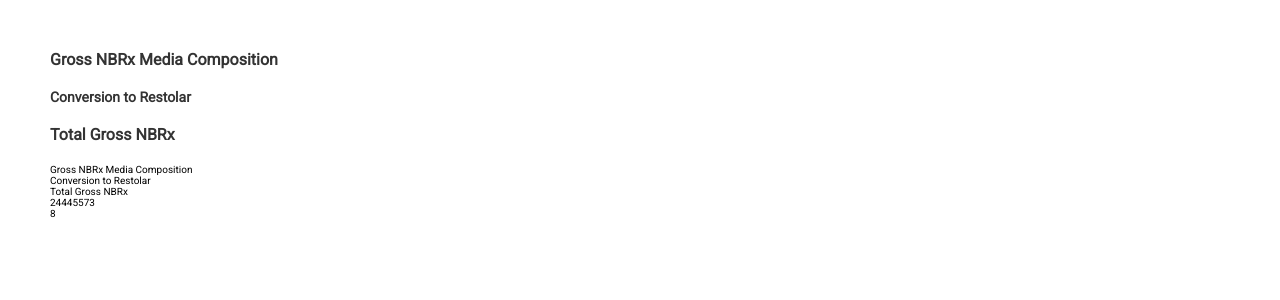
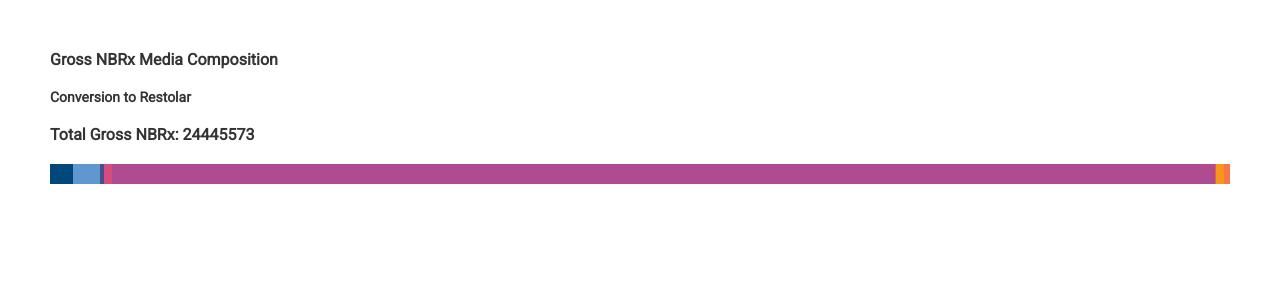
Before and after one commit to lizage/dataToChart, a React (Create React App) app: page / in a window 1280 px wide. Shown: the top 300 px of the page. Built offline with nearby package versions, Linux system fonts and the light colour scheme.

Commit message:
StackedChart component added

```diff
--- a/src/App.js
+++ b/src/App.js
@@ -2,6 +2,7 @@
 import { useSelector, useDispatch } from "react-redux";
 import { updateInput } from "./redux/input/inputSlice";
 import Titles from "./components/Titles/Titles";
+import StackedChart from "./components/StackedChart/StackedChart";
 import { input } from "./resource";
 import "./App.css";
 
@@ -16,12 +17,13 @@
 
   return (
     <div className="App">
-      <Titles title={title} subTitle={subTitle} chartTitle={chartTitle} />
-      <div>{title}</div>
-      <div>{subTitle}</div>
-      <div>{chartTitle}</div>
-      <div>{dataTotal}</div>
-      <div>{dataList.length}</div>
+      <Titles
+        title={title}
+        subTitle={subTitle}
+        chartTitle={chartTitle}
+        dataTotal={dataTotal}
+      />
+      <StackedChart list={dataList} />
     </div>
   );
 };
--- /dev/null
+++ b/src/components/ChartItem/ChartItem.style.js
@@ -0,0 +1,5 @@
+import styled from "styled-components";
+
+export const ItemStyled = styled.div`
+  width: 100%;
+`;
--- a/src/components/StackedChart/StackedChart.jsx
+++ b/src/components/StackedChart/StackedChart.jsx
@@ -0,0 +1,20 @@
+import React from "react";
+import { WrapperStyled, ChartStyled, ItemStyled } from "./StackedChart.style";
+
+const StackedChart = ({ list }) => {
+  return (
+    <WrapperStyled>
+      <ChartStyled>
+        {list.map((item) => (
+          <ItemStyled
+            key={item.name}
+            bgColor={item.color}
+            flexBasis={item.percent}
+          />
+        ))}
+      </ChartStyled>
+    </WrapperStyled>
+  );
+};
+
+export default StackedChart;
--- a/src/components/StackedChart/StackedChart.style.js
+++ b/src/components/StackedChart/StackedChart.style.js
@@ -0,0 +1,21 @@
+import styled from "styled-components";
+
+export const WrapperStyled = styled.div`
+  width: 100%;
+`;
+
+export const ChartStyled = styled.div`
+  display: flex;
+  align-items: center;
+  justify-content: space-between;
+  gap: 0;
+`;
+
+export const ItemStyled = styled.div`
+  height: 2rem;
+  width: auto;
+  flex-grow: 0;
+  flex-shrink: 0;
+  flex-basis: ${({ flexBasis }) => (flexBasis ? flexBasis : "auto")};
+  background-color: ${({ bgColor }) => (bgColor ? bgColor : "transparent")};
+`;
--- a/src/components/Titles/Titles.jsx
+++ b/src/components/Titles/Titles.jsx
@@ -6,12 +6,12 @@
   ChartTitleStyled,
 } from "./Titles.style";
 
-const Titles = ({ title, subTitle, chartTitle }) => {
+const Titles = ({ title, subTitle, chartTitle, dataTotal }) => {
   return (
     <WrapperStyled>
       <TitleStyled>{title}</TitleStyled>
       <SubTitleStyled>{subTitle}</SubTitleStyled>
-      <ChartTitleStyled>{chartTitle}</ChartTitleStyled>
+      <ChartTitleStyled>{`${chartTitle}: ${dataTotal}`}</ChartTitleStyled>
     </WrapperStyled>
   );
 };
```
Also changed, not shown: src/components/ChartItem/ChartItem.jsx (added, +8 -0 lines).
